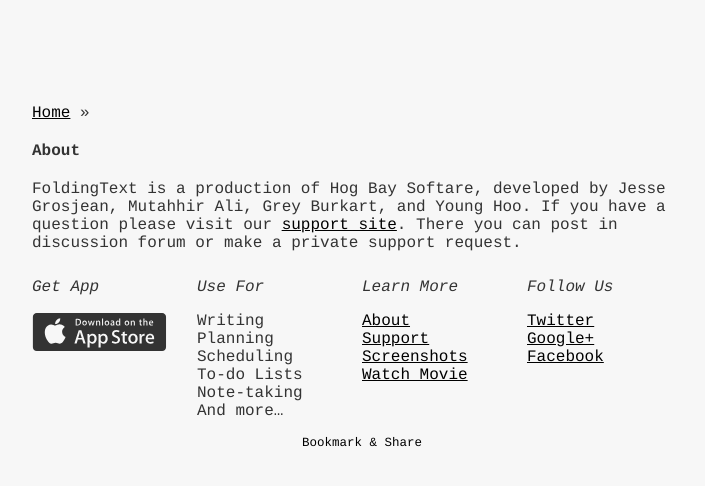
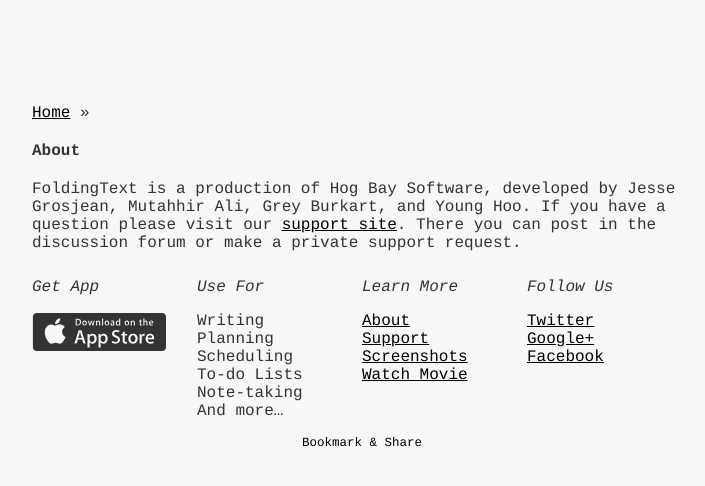
Before and after one commit to RobTrew/tree-tools, a Jekyll site: the page built from about/index.md, in a window 1280 px wide. Shown: the top 486 px of the page, without its empty margins (278-983 px from the left). Built offline with Jekyll 4.4.1, drawn with Linux system fonts in a browser that asks for light colours.

Commit message:
Fixed spelling on about page and double title on 404

```diff
--- a/404.html
+++ b/404.html
@@ -2,5 +2,4 @@
 layout: default
 title: Page Not Found
 ---
-<h1>Page Not Found</h1>
-<p>The page you requested cannot be found.</p>
+<p>Sorry, the page you requested cannot be found.</p>
--- a/about/index.md
+++ b/about/index.md
@@ -3,4 +3,4 @@
 title: About
 ---
 
-FoldingText is a production of Hog Bay Softare, developed by Jesse Grosjean, Mutahhir Ali, Grey Burkart, and Young Hoo. If you have a question please visit our [support site](http://support.foldingtext.com/). There you can post in discussion forum or make a private support request.
+FoldingText is a production of Hog Bay Software, developed by Jesse Grosjean, Mutahhir Ali, Grey Burkart, and Young Hoo. If you have a question please visit our [support site](http://support.foldingtext.com/). There you can post in the discussion forum or make a private support request.
```
